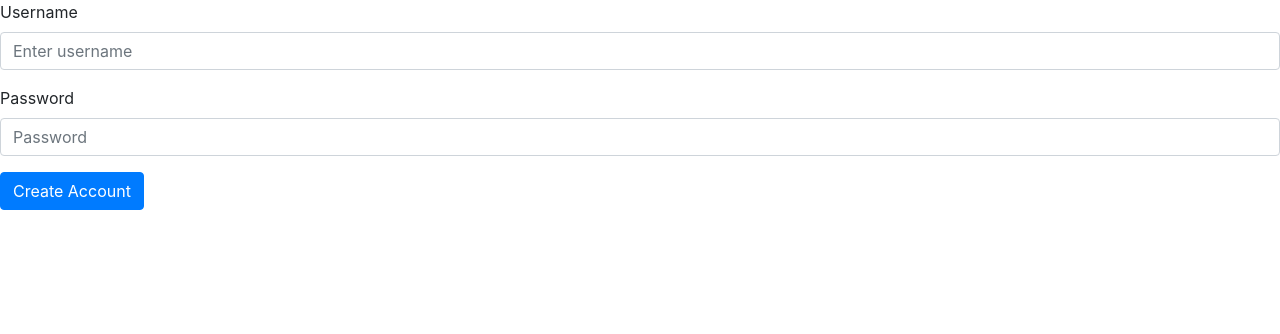
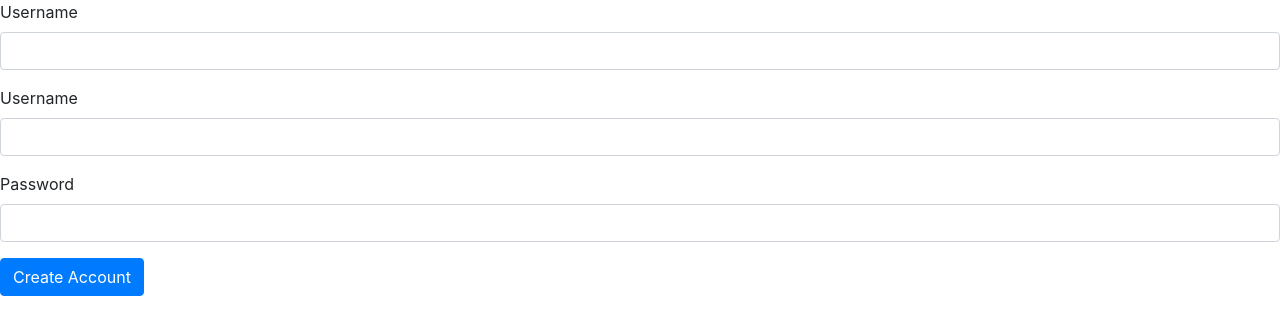
Before and after one commit to devindavis5/bioinfinite, a React (Create React App) app in the folder front-end/: page /signup in a window 1280 px wide. Shown: the top 334 px of the page. Built offline with nearby package versions, Linux system fonts and the light colour scheme.

Commit message:
added routes and forms

```diff
--- a/front-end/src/components/SignIn.js
+++ b/front-end/src/components/SignIn.js
@@ -30,11 +30,11 @@ export default class SignIn extends Component {
                 <Form>
                     <Form.Group controlId="formBasicUsername">
                         <Form.Label>Username</Form.Label>
-                        <Form.Control type="text" placeholder="Enter username" name="username" onChange={this.onChange} />
+                        <Form.Control type="text" name="username" onChange={this.onChange} />
                     </Form.Group>
                     <Form.Group controlId="formBasicPassword">
                         <Form.Label>Password</Form.Label>
-                        <Form.Control type="password" placeholder="Password" />
+                        <Form.Control type="password" name="password" />
                     </Form.Group>
                     <Button to="/maincontainer" onClick={this.onSubmit} variant="primary" type="submit">Sign in</Button>
                 </Form>
--- a/front-end/src/components/SignUp.js
+++ b/front-end/src/components/SignUp.js
@@ -7,6 +7,7 @@ export default class SignUp extends Component {
         super()
 
         this.state = {
+            email: "",
             username: "",
             password: ""
         }
@@ -28,13 +29,17 @@ export default class SignUp extends Component {
         return (
             <div>
             <Form>
+                <Form.Group controlId="formBasicEmail">
+                    <Form.Label>Username</Form.Label>
+                    <Form.Control type="email" name="email" onChange={this.onChange} />
+                </Form.Group>
                 <Form.Group controlId="formBasicUsername">
                     <Form.Label>Username</Form.Label>
-                    <Form.Control type="text" placeholder="Enter username" name="username" onChange={this.onChange} />
+                    <Form.Control type="text" name="username" onChange={this.onChange} />
                 </Form.Group>
                 <Form.Group controlId="formBasicPassword">
                     <Form.Label>Password</Form.Label>
-                    <Form.Control type="password" placeholder="Password" />
+                    <Form.Control type="password" name="password" />
                 </Form.Group>
                 <Button to="/maincontainer" onClick={this.onSubmit} variant="primary" type="submit">Create Account</Button>
             </Form>
```
